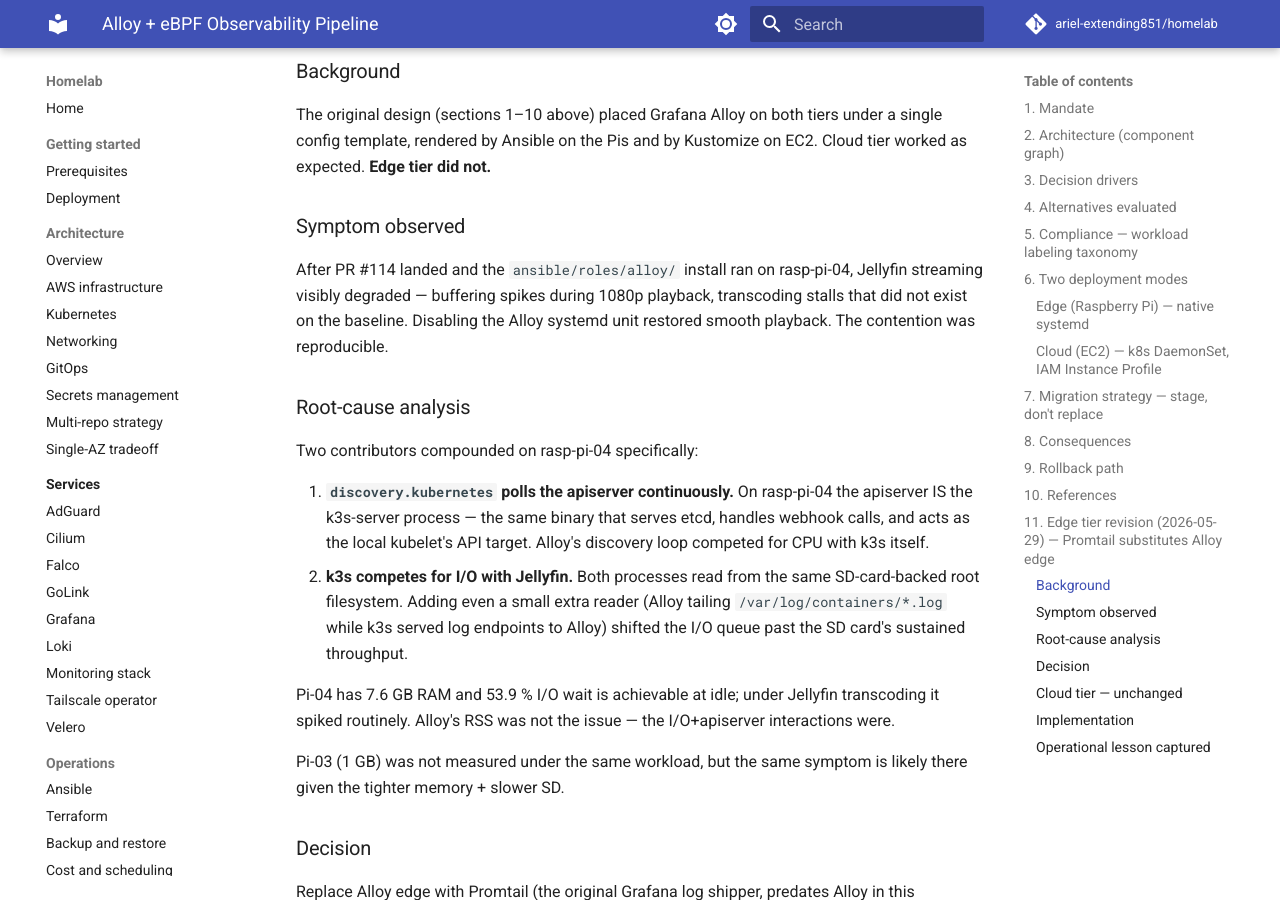
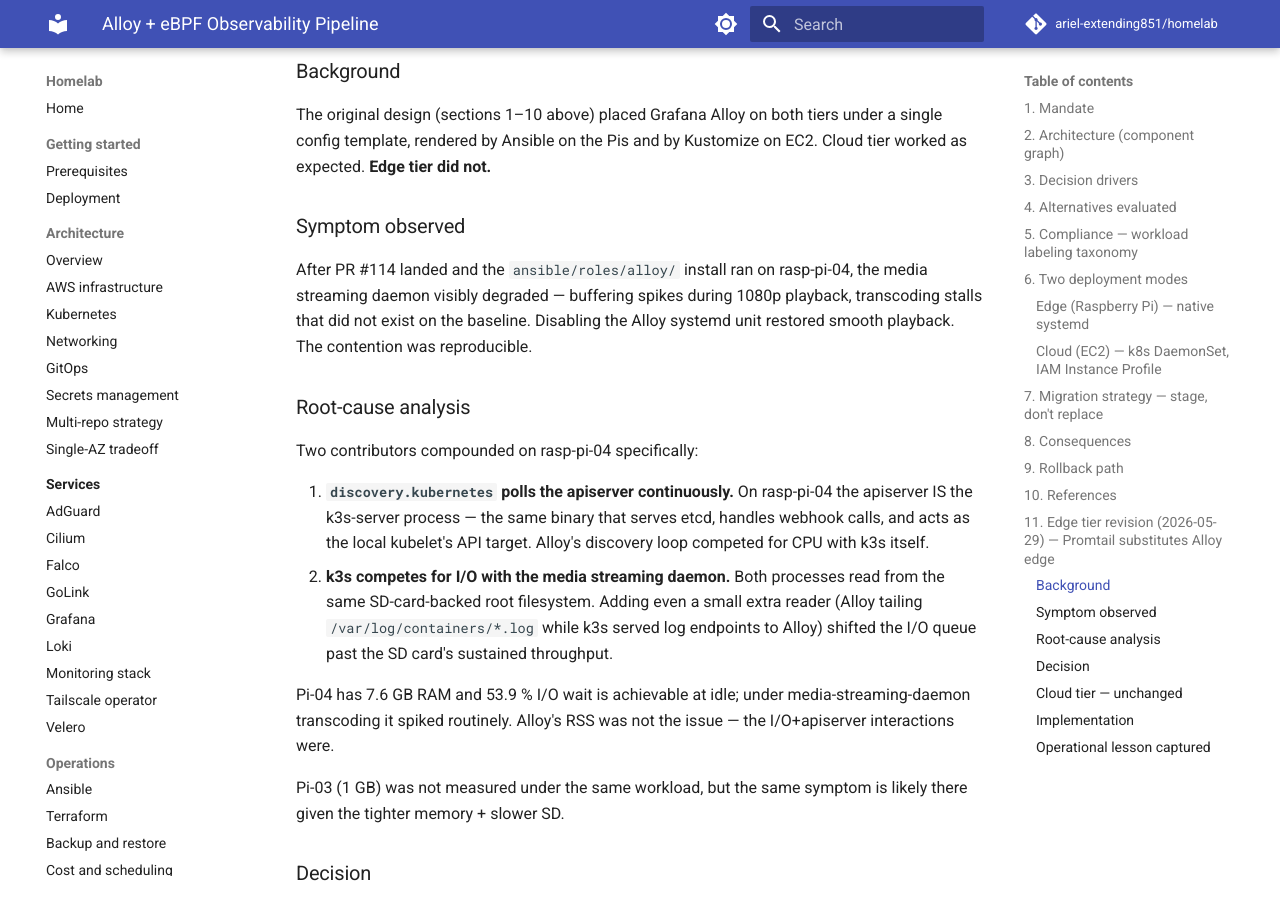
Before and after one commit to ariel-extending851/homelab, an MkDocs documentation site: the page built from docs/architecture/observability-alloy-ebpf.md, in a window 1280 px wide and 900 px high, scrolled down 6213 px. Built offline with MkDocs 1.6.1 and Material for MkDocs 9.7.7, drawn with Linux system fonts in a browser that asks for light colours; comment, search, counter and statistics services are not loaded.

Commit message:
fix(promtail,docs): unblock CI — forbidden-name compliance + Checkov hardening
Two pre-merge gates were failing on this PR:

1. `bin/tests/test_no_forbidden_workload_names.py` rejected 7 occurrences
   of "Jellyfin" in the Alloy README and the two architecture docs. The
   repo's taxonomy contract is that workloads are referenced ONLY by
   class — "Containerized Microservice", "Media Streaming Daemon", or
   "High-Throughput Local Service". The post-mortem text is intact and
   semantically equivalent; the product name is replaced with "the media
   streaming daemon" / "media-streaming-daemon" throughout.

2. Checkov Code Scanning reported 5 findings on the new promtail
   DaemonSet. One was a real omission (CKV_K8S_38, SA token mounted
   unnecessarily) and is fixed by adding `automountServiceAccountToken:
   false` — Promtail only reads logs via hostPath and never touches the
   K8s API. The remaining 4 (CKV_K8S_15, _23, _35, _40) all have
   in-code justification: the container must run as UID 0 to read
   /var/log/pods (mode 0755 root:root), the image is pinned by
   @sha256: per supply-chain hygiene so IfNotPresent is correct,
   and `-config.expand-env=true` requires env-var secrets. Each is
   added to `.checkov.baseline`, matching the pattern already in use
   for alloy/falco/node-exporter DaemonSets in the same baseline.

Verified locally:
  pytest bin/tests/test_no_forbidden_workload_names.py  → 31 passed
  checkov k8s/apps/promtail/ --baseline .checkov.baseline → no findings

Co-Authored-By: Claude Opus 4.7 (1M context) <noreply@anthropic.com>

```diff
--- a/docs/architecture/observability-alloy-ebpf.md
+++ b/docs/architecture/observability-alloy-ebpf.md
@@ -250,7 +250,7 @@ Kustomize on EC2. Cloud tier worked as expected. **Edge tier did not.**
 ### Symptom observed
 
 After PR #114 landed and the `ansible/roles/alloy/` install ran on rasp-pi-04,
-Jellyfin streaming visibly degraded — buffering spikes during 1080p playback,
+the media streaming daemon visibly degraded — buffering spikes during 1080p playback,
 transcoding stalls that did not exist on the baseline. Disabling the Alloy
 systemd unit restored smooth playback. The contention was reproducible.
 
@@ -262,13 +262,13 @@ Two contributors compounded on rasp-pi-04 specifically:
    rasp-pi-04 the apiserver IS the k3s-server process — the same binary
    that serves etcd, handles webhook calls, and acts as the local kubelet's
    API target. Alloy's discovery loop competed for CPU with k3s itself.
-2. **k3s competes for I/O with Jellyfin.** Both processes read from the
+2. **k3s competes for I/O with the media streaming daemon.** Both processes read from the
    same SD-card-backed root filesystem. Adding even a small extra reader
    (Alloy tailing `/var/log/containers/*.log` while k3s served log endpoints
    to Alloy) shifted the I/O queue past the SD card's sustained throughput.
 
 Pi-04 has 7.6 GB RAM and 53.9 % I/O wait is achievable at idle; under
-Jellyfin transcoding it spiked routinely. Alloy's RSS was not the issue —
+media-streaming-daemon transcoding it spiked routinely. Alloy's RSS was not the issue —
 the I/O+apiserver interactions were.
 
 Pi-03 (1 GB) was not measured under the same workload, but the same
```
Also changed, not shown: ansible/roles/alloy/README.md (+2 -2 lines), docs/architecture/portfolio-observability-pipeline-README.md (+2 -2 lines), 2 other files.
